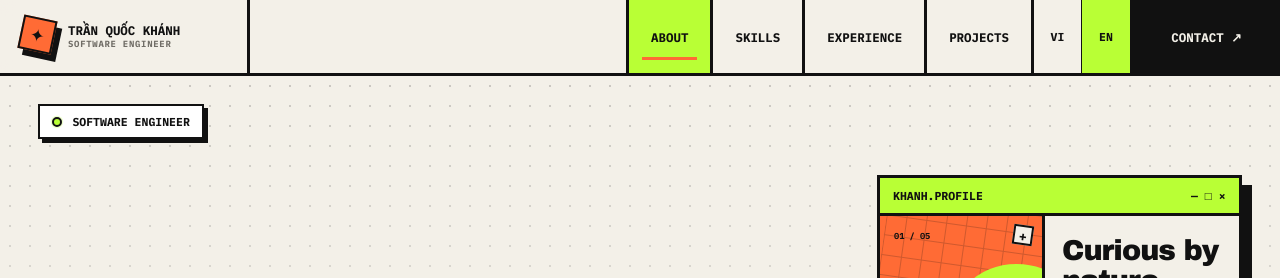
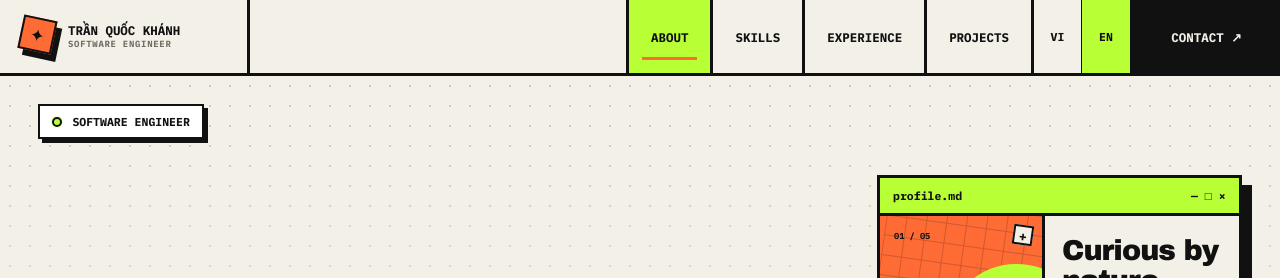
Before and after one commit to Trqkhanh17/Portfolio, a Next.js app: page / in a window 1280 px wide. Shown: the top 278 px of the page. Built offline with nearby package versions, Linux system fonts and the light colour scheme.

Commit message:
Rename profile card as markdown file

```diff
--- a/app/page.tsx
+++ b/app/page.tsx
@@ -10,7 +10,7 @@ const copy = {
     role: "KỸ SƯ PHẦN MỀM",
     hello: "XIN CHÀO, TÔI LÀ",
     headline: ["KỸ SƯ", "PHẦN MỀM"],
-    profile: "KHANH.PROFILE",
+    profile: "profile.md",
     profileQuote: "Tò mò khi học. Kỹ lưỡng khi làm.",
     profileData: [["NGÀY SINH", "17/08/2003"], ["TÍNH CÁCH", "HÒA ĐỒNG / VUI VẺ"], ["KHI LÀM VIỆC", "NGHIÊM TÚC / KỸ LƯỠNG"], ["ĐANG Ở", "TP. HỒ CHÍ MINH"], ["LUÔN SẴN SÀNG", "HỌC HỎI / HỢP TÁC"]],
     viewProjects: "XEM DỰ ÁN ↓",
@@ -121,7 +121,7 @@ const copy = {
     role: "SOFTWARE ENGINEER",
     hello: "HELLO, I'M",
     headline: ["SOFTWARE", "ENGINEER"],
-    profile: "KHANH.PROFILE",
+    profile: "profile.md",
     profileQuote: "Curious by nature. Careful in the work.",
     profileData: [["DATE OF BIRTH", "17 AUGUST 2003"], ["PERSONALITY", "EASYGOING / UPBEAT"], ["WORK MODE", "SERIOUS / THOROUGH"], ["BASED IN", "HO CHI MINH CITY"], ["OPEN TO", "LEARNING / COLLABORATION"]],
     viewProjects: "VIEW PROJECTS ↓",
```
